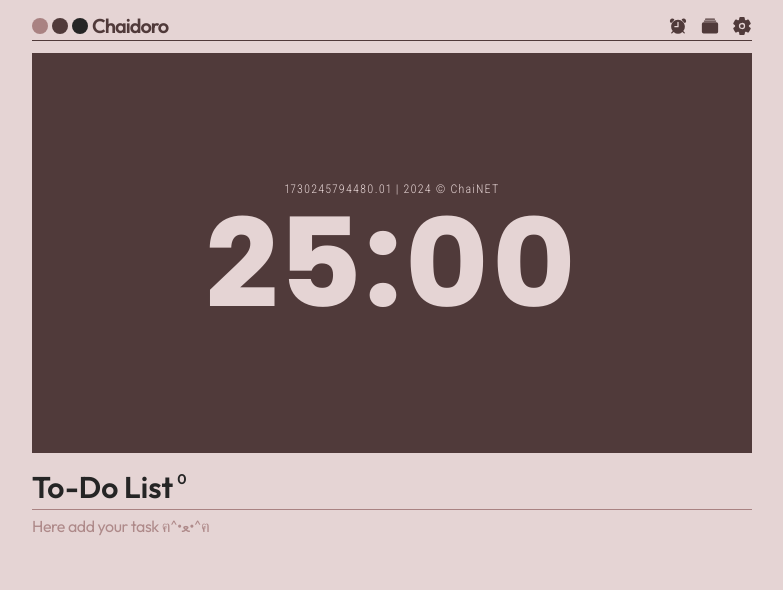
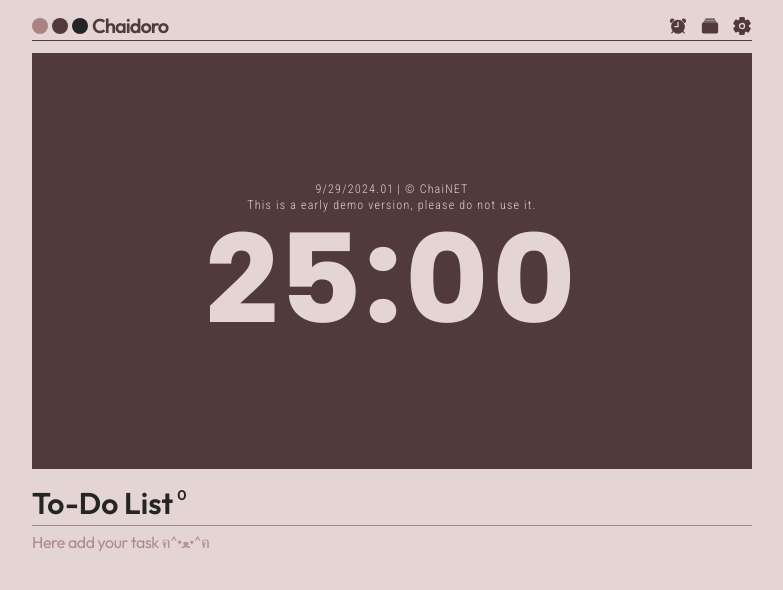
Before and after one commit to Chai-NET/ChaidoroWeb, a React (Vite) app: page / in a window 1280 px wide. Shown: the top 590 px of the page, without its empty margins (248-1031 px from the left). Built offline with nearby package versions, Linux system fonts and the light colour scheme.

Commit message:
0.07 | Minor update

```diff
--- a/src/components/clock.jsx
+++ b/src/components/clock.jsx
@@ -3,24 +3,28 @@ import { useEffect } from "react";
 
 function Clock() {
   const today = new Date();
+  const month = today.getMonth();
   const year = today.getFullYear();
-  const [timeStein, setTimeStein] = useState();
+  const date = today.getDate();
+  const currentDate = month + "/" + date + "/" + year;
+  // const [timeStein, setTimeStein] = useState();
 
-  useEffect(() => {
-    const intervalId = setInterval(() => {
-      setTimeStein(new Date().getTime());
-      console.log("Time:", timeStein);
-    }, 1);
+  // useEffect(() => {
+  //   const intervalId = setInterval(() => {
+  //     setTimeStein(new Date().getTime());
+  //     console.log("Time:", timeStein);
+  //   }, 1);
 
-    // Clean up on component unmount
-    return () => clearInterval(intervalId);
-  }, []);
+  //   // Clean up on component unmount
+  //   return () => clearInterval(intervalId);
+  // }, []);
   return (
     <>
       <div className="flex items-center justify-center">
         <div className="w-full bg-chocolate py-32 text-center font-AlbertSans text-cream">
           <p className="font-RobotoCondensed text-xs font-light proportional-nums tracking-widest">
-            {timeStein}.01 | {year} © ChaiNET
+            {currentDate}.01 | © ChaiNET <br />
+            This is a early demo version, please do not use it.
           </p>
           <h1 className="text-7xl font-black tracking-wide sm:text-8xl md:text-9xl">
             25:00
--- a/src/pages/tasks.jsx
+++ b/src/pages/tasks.jsx
@@ -41,9 +41,9 @@ function Tasks() {
     <>
       <div className="h-full overflow-y-scroll">
         <div className="flex flex-col gap-1 py-3 font-Outfit text-4xl font-bold text-chocolate">
-          <div className="flex justify-between">
+          <div className="flex items-center justify-between">
             <h2>To-Do List</h2>
-            <FaSortAmountDown />
+            <FaSortAmountDown size={24} />
           </div>
           <h2 className="text-base font-semibold tracking-wide text-coffee">
             Remaining tasks: {todos.length}
```
